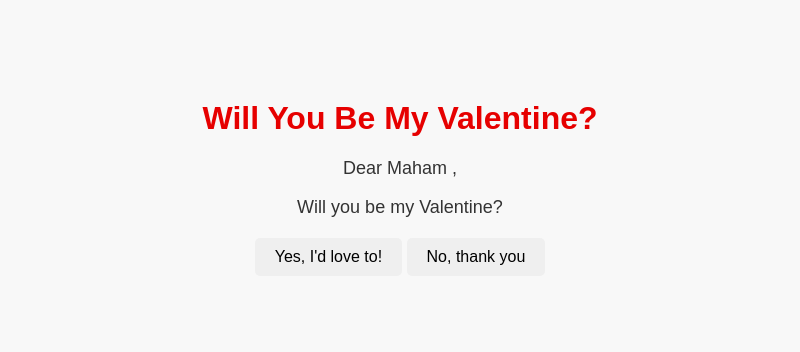
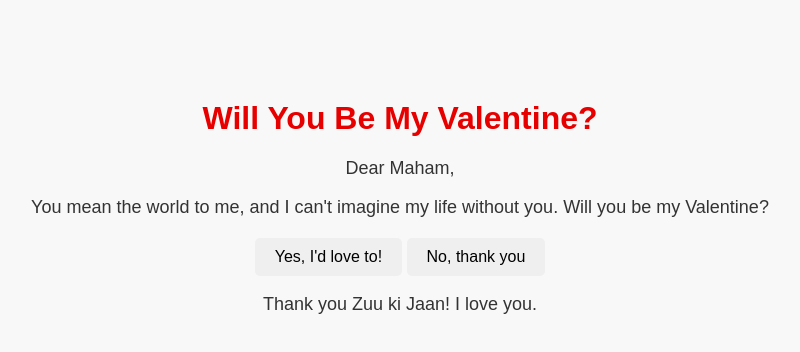
Before and after one commit to Rameez26899/V-Website, a plain HTML site: page index.html in a window 1280 px wide. Both pictures are taken after a click on the button "Yes, I'd love to!". Shown: the whole page, without its empty margins (240-1040 px from the left). Drawn offline with Linux system fonts and the light colour scheme.

Commit message:
Last please

```diff
--- a/index.html
+++ b/index.html
@@ -43,12 +43,19 @@
 <body>
     <div class="container">
         <h1>Will You Be My Valentine?</h1>
-        <p>Dear Maham ,</p>
-        <p> Will you be my Valentine?</p>
+        <p>Dear Maham,</p>
+        <p>You mean the world to me, and I can't imagine my life without you. Will you be my Valentine?</p>
         <div class="buttons">
-            <button id="yes-btn" onclick="window.location.href='mailto:rameez26899@gmail.com?subject=Yes, I'll be your Valentine!&body=Yes, I'd love to be your Valentine! Love, Zuu'">Yes, I'd love to!</button>
+            <button id="yes-btn">Yes, I'd love to!</button>
             <button id="no-btn">No, thank you</button>
         </div>
+        <p id="confirmation" style="display: none;">Thank you Zuu ki Jaan! I love you.</p>
     </div>
+
+    <script>
+        document.getElementById("yes-btn").addEventListener("click", function() {
+            document.getElementById("confirmation").style.display = "block";
+        });
+    </script>
 </body>
 </html>
```
